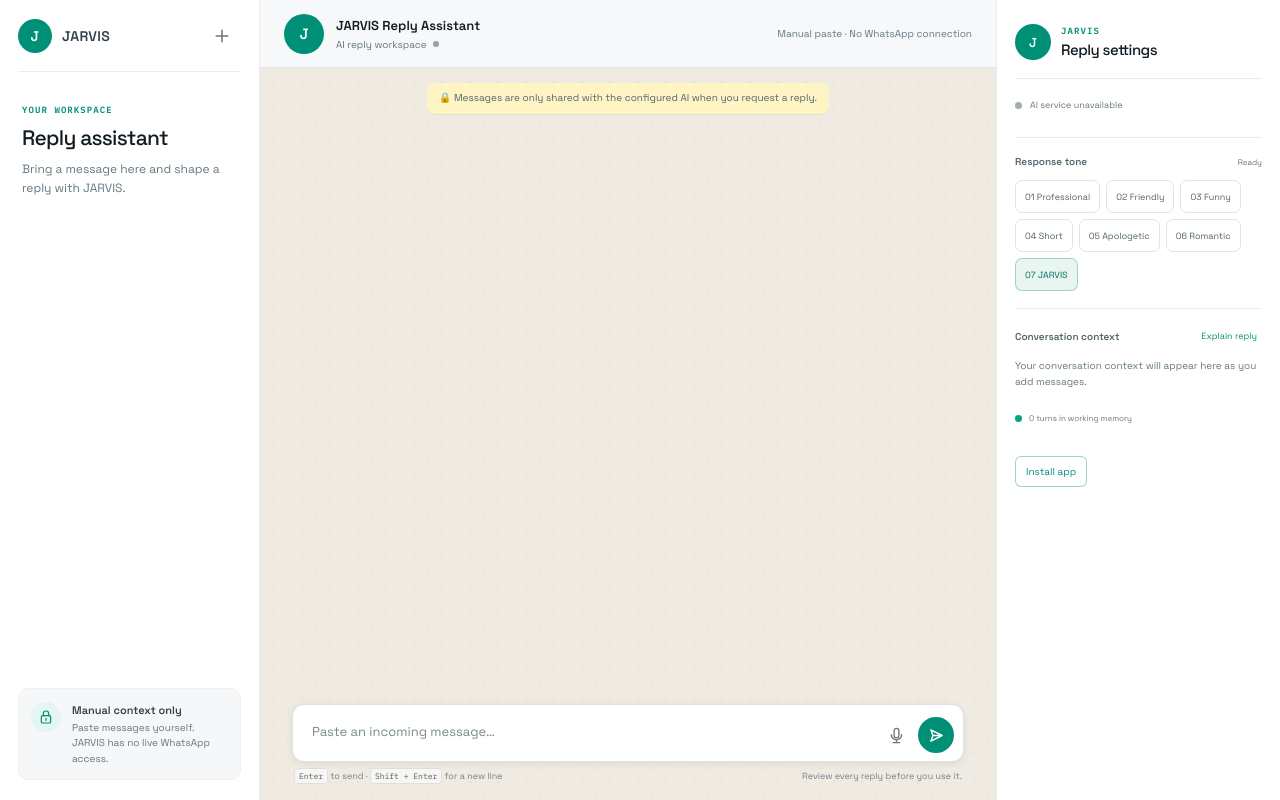
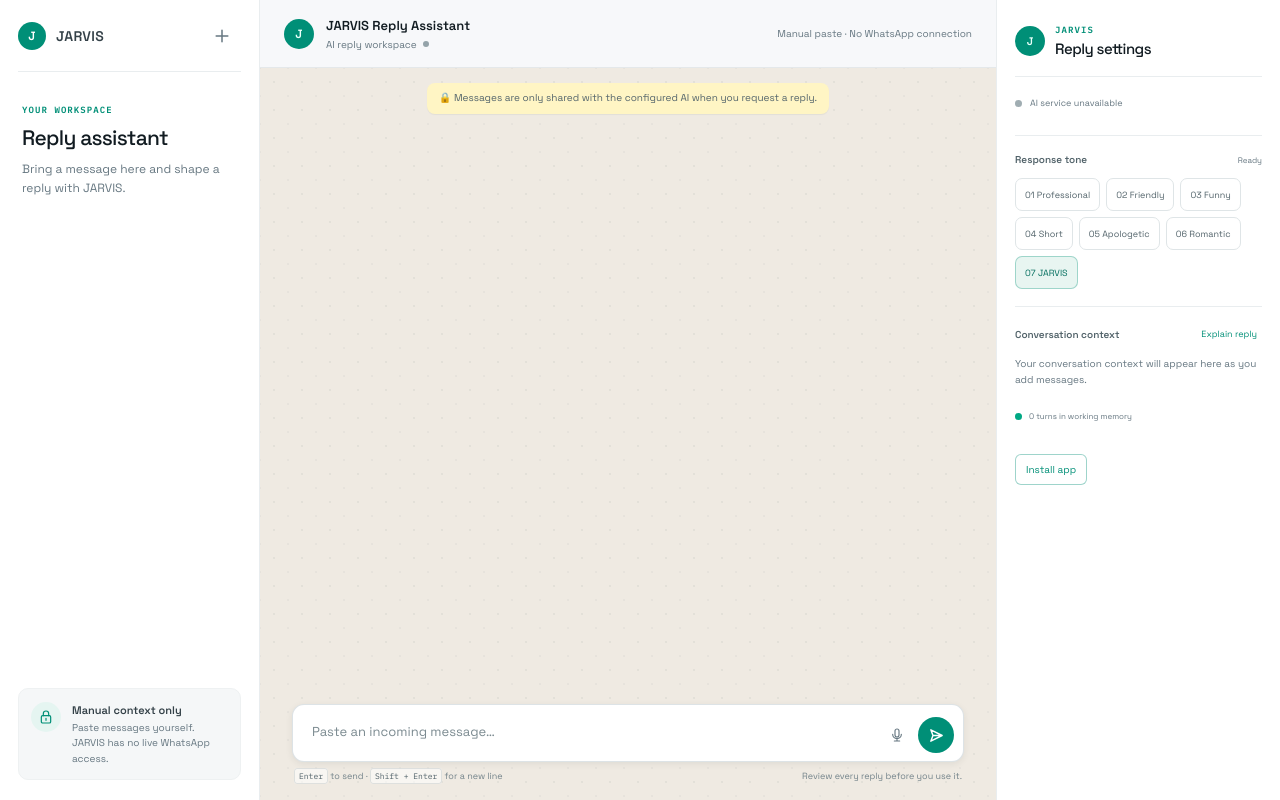
Before and after one commit to jonathanolum415-lab/jarvis-reply-assistant, a website built with Vite: page index.html in a window 1280 px wide. Built offline with nearby package versions, Linux system fonts and the light colour scheme; files whose address does not match are found by name.

Commit message:
Reduce JARVIS icon sizes

```diff
--- a/styles.css
+++ b/styles.css
@@ -29,7 +29,7 @@ button:focus-visible, input:focus-visible, textarea:focus-visible, a:focus-visib
 .sidebar-header { min-height: 72px; justify-content: space-between; border-bottom: 1px solid var(--wa-border); }
 .brand { display: inline-flex; align-items: center; gap: 10px; color: #344148; font-size: 14px; font-weight: 600; letter-spacing: .02em; text-decoration: none; }
 .brand-mark, .assistant-avatar, .drawer-orb { display: grid; flex: 0 0 auto; place-items: center; border-radius: 50%; font-weight: 600; }
-.brand-mark { width: 34px; height: 34px; color: white; background: var(--wa-green); font-size: 14px; }
+.brand-mark { width: 28px; height: 28px; color: white; background: var(--wa-green); font-size: 12px; }
 .icon-button { width: 38px; height: 38px; display: grid; flex: 0 0 auto; place-items: center; padding: 0; color: var(--wa-muted); background: transparent; border: 0; border-radius: 50%; cursor: pointer; transition: background .16s, color .16s; }
 .icon-button:hover { color: var(--wa-green); background: #f0f2f5; }
 .icon-button svg, .privacy-icon svg, .send-button svg { width: 20px; height: 20px; fill: none; stroke: currentColor; stroke-linecap: round; stroke-linejoin: round; stroke-width: 1.8; }
@@ -46,7 +46,7 @@ button:focus-visible, input:focus-visible, textarea:focus-visible, a:focus-visib
 
 .chat-main { min-width: 0; min-height: 100vh; min-height: 100dvh; display: flex; flex-direction: column; background: #efeae2; }
 .chat-header { min-height: 68px; gap: 12px; padding: 10px 24px; background: #f7f8fa; border-bottom: 1px solid #e4e8ea; }
-.assistant-avatar { width: 40px; height: 40px; color: #e8fff9; background: var(--wa-green); font-size: 15px; }
+.assistant-avatar { width: 30px; height: 30px; color: #e8fff9; background: var(--wa-green); font-size: 12px; }
 .chat-header-copy { min-width: 0; display: grid; gap: 4px; }
 .chat-header-copy strong { overflow: hidden; font-size: 13px; font-weight: 600; text-overflow: ellipsis; white-space: nowrap; }
 .chat-header-copy span { color: var(--wa-muted); font-size: 10px; }
@@ -77,8 +77,8 @@ button:focus-visible, input:focus-visible, textarea:focus-visible, a:focus-visib
 textarea { min-width: 0; min-height: 40px; max-height: 150px; flex: 1; padding: 10px 2px 7px; resize: none; color: var(--wa-text); background: transparent; border: 0; outline: 0; font-size: 13px; line-height: 1.45; }
 textarea::placeholder { color: #7b8a90; }
 .composer-actions { gap: 4px; align-self: flex-end; }
-.voice-button { width: 36px; height: 36px; color: var(--wa-muted); }
-.voice-button svg { width: 19px; height: 19px; fill: none; stroke: currentColor; stroke-linecap: round; stroke-linejoin: round; stroke-width: 1.7; }
+.voice-button { width: 34px; height: 34px; color: var(--wa-muted); }
+.voice-button svg { width: 16px; height: 16px; fill: none; stroke: currentColor; stroke-linecap: round; stroke-linejoin: round; stroke-width: 1.7; }
 .voice-button:hover, .voice-button.listening { color: var(--wa-green); background: #e8f5f1; }
 .voice-button.listening { box-shadow: inset 0 0 0 1px rgba(0, 143, 119, .28); }
 .send-button { width: 36px; height: 36px; display: grid; flex: 0 0 auto; place-items: center; color: white; background: var(--wa-green); border: 0; border-radius: 50%; cursor: pointer; transition: background .16s, transform .16s; }
@@ -92,7 +92,7 @@ kbd { padding: 2px 4px; color: #52636a; background: rgba(255,255,255,.58); borde
 
 .jarvis-drawer { min-width: 0; overflow-y: auto; padding: 24px 18px; background: #fff; border-left: 1px solid var(--wa-border); }
 .drawer-heading { gap: 10px; padding-bottom: 18px; border-bottom: 1px solid var(--wa-border); }
-.drawer-orb { width: 36px; height: 36px; color: #e8fff9; background: var(--wa-green); font-size: 13px; }
+.drawer-orb { width: 30px; height: 30px; color: #e8fff9; background: var(--wa-green); font-size: 11px; }
 .drawer-heading .eyebrow { margin-bottom: 4px; }
 .drawer-heading h2 { font-size: 15px; }
 .drawer-status { min-height: 38px; gap: 8px; margin: 7px 0 13px; color: var(--wa-muted); font-size: 9px; }
@@ -141,7 +141,7 @@ kbd { padding: 2px 4px; color: #52636a; background: rgba(255,255,255,.58); borde
   .chat-sidebar { display: none; }
   .chat-main { min-height: 100dvh; }
   .chat-header { min-height: 62px; padding: 8px 14px; }
-  .assistant-avatar { width: 38px; height: 38px; }
+  .assistant-avatar { width: 30px; height: 30px; }
   .header-disclosure { max-width: 125px; font-size: 8px; }
   .conversation-note { margin-top: 10px; font-size: 9px; }
   .message-stream, .composer-wrap { width: calc(100% - 28px); }
```
